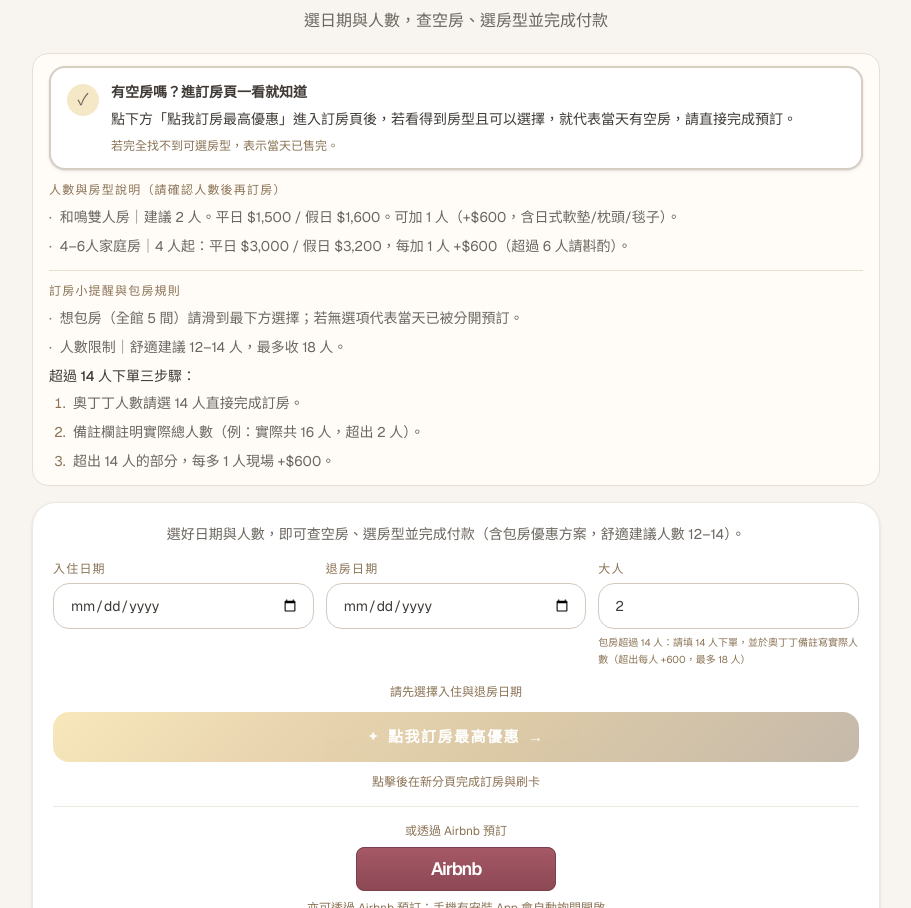
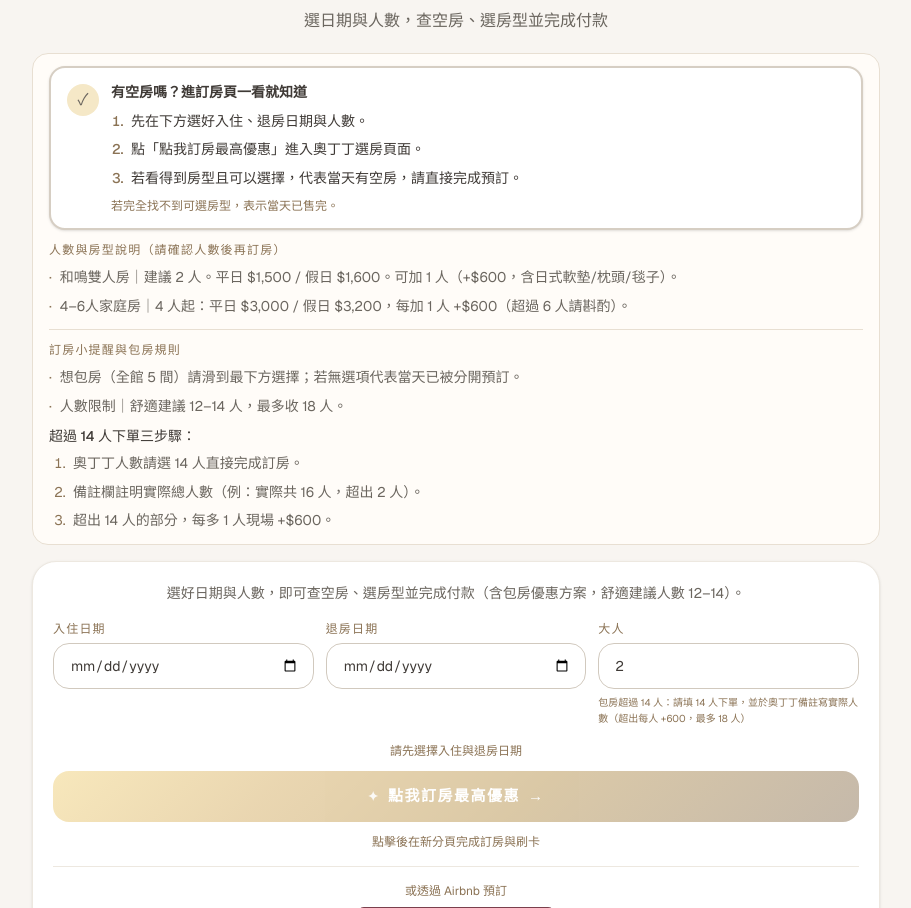
Before and after one commit to hamywu2222-cpu/yijianwu-booking, a Next.js app: page / in a window 1280 px wide. Shown: the part 3834-4742 px from the top of the page, without its empty margins (184-1095 px from the left). Built offline with nearby package versions, Linux system fonts and the light colour scheme; no server answers.

Commit message:
Clarify availability steps: dates, book button, then room selection

```diff
--- a/components/OwltingBookingSection.tsx
+++ b/components/OwltingBookingSection.tsx
@@ -72,9 +72,13 @@ function AvailabilityHighlight() {
         </span>
         <div className="min-w-0 text-left">
           <p className="text-sm font-semibold text-[#3F3A36]">{availabilityHighlight.title}</p>
-          <p className="mt-1.5 text-sm font-medium leading-relaxed text-[#3F3A36]">
-            {availabilityHighlight.body}
-          </p>
+          <ol className="mt-2 space-y-1.5 pl-4 list-decimal text-sm font-medium leading-relaxed text-[#3F3A36] marker:text-[#8B7355]">
+            {availabilityHighlight.steps.map((step) => (
+              <li key={step} className="pl-1">
+                {step}
+              </li>
+            ))}
+          </ol>
           <p className="mt-2 text-xs text-[#8B7355]">{availabilityHighlight.note}</p>
         </div>
       </div>
--- a/lib/business.ts
+++ b/lib/business.ts
@@ -138,7 +138,11 @@ export const OWLNEST_BOOKING = {
       title: '訂房小提醒與包房規則',
       availabilityHighlight: {
         title: '有空房嗎？進訂房頁一看就知道',
-        body: '點下方「點我訂房最高優惠」進入訂房頁後，若看得到房型且可以選擇，就代表當天有空房，請直接完成預訂。',
+        steps: [
+          '先在下方選好入住、退房日期與人數。',
+          '點「點我訂房最高優惠」進入奧丁丁選房頁面。',
+          '若看得到房型且可以選擇，代表當天有空房，請直接完成預訂。',
+        ],
         note: '若完全找不到可選房型，表示當天已售完。',
       },
       lines: [
```
